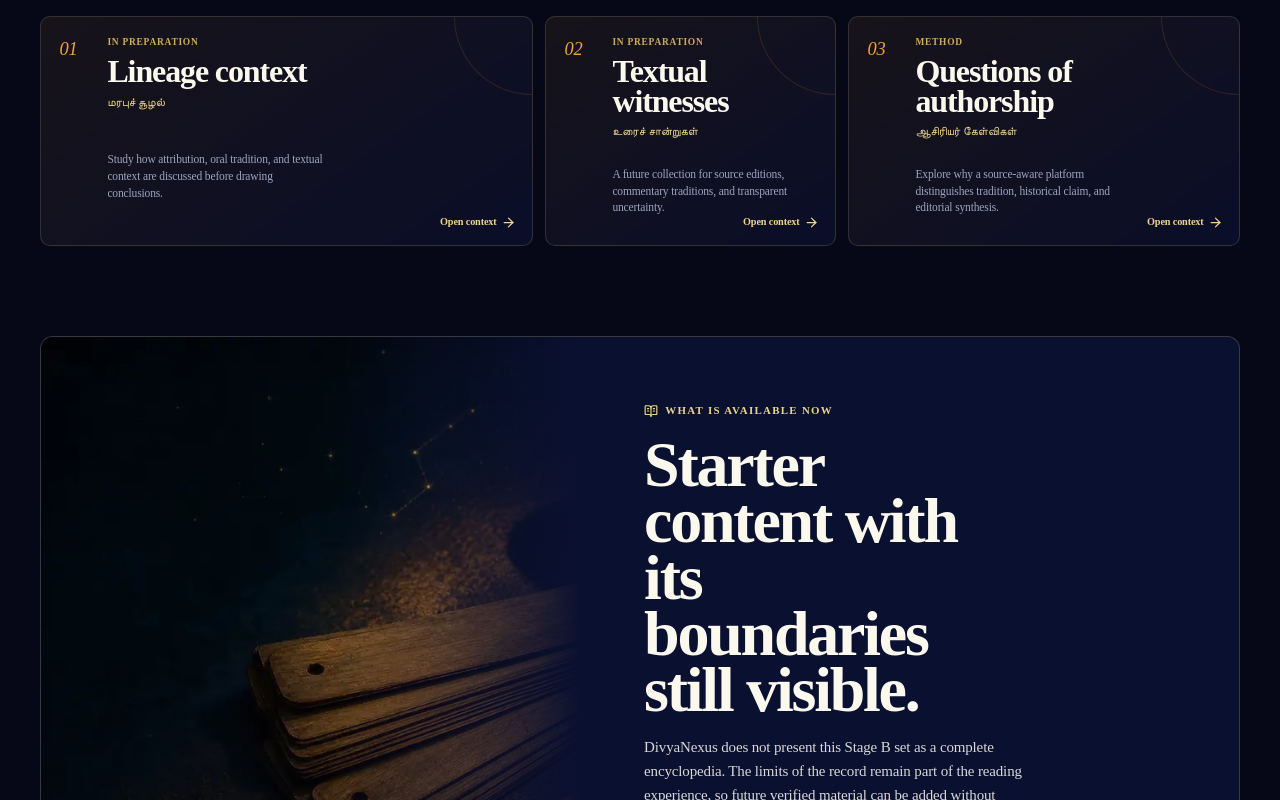
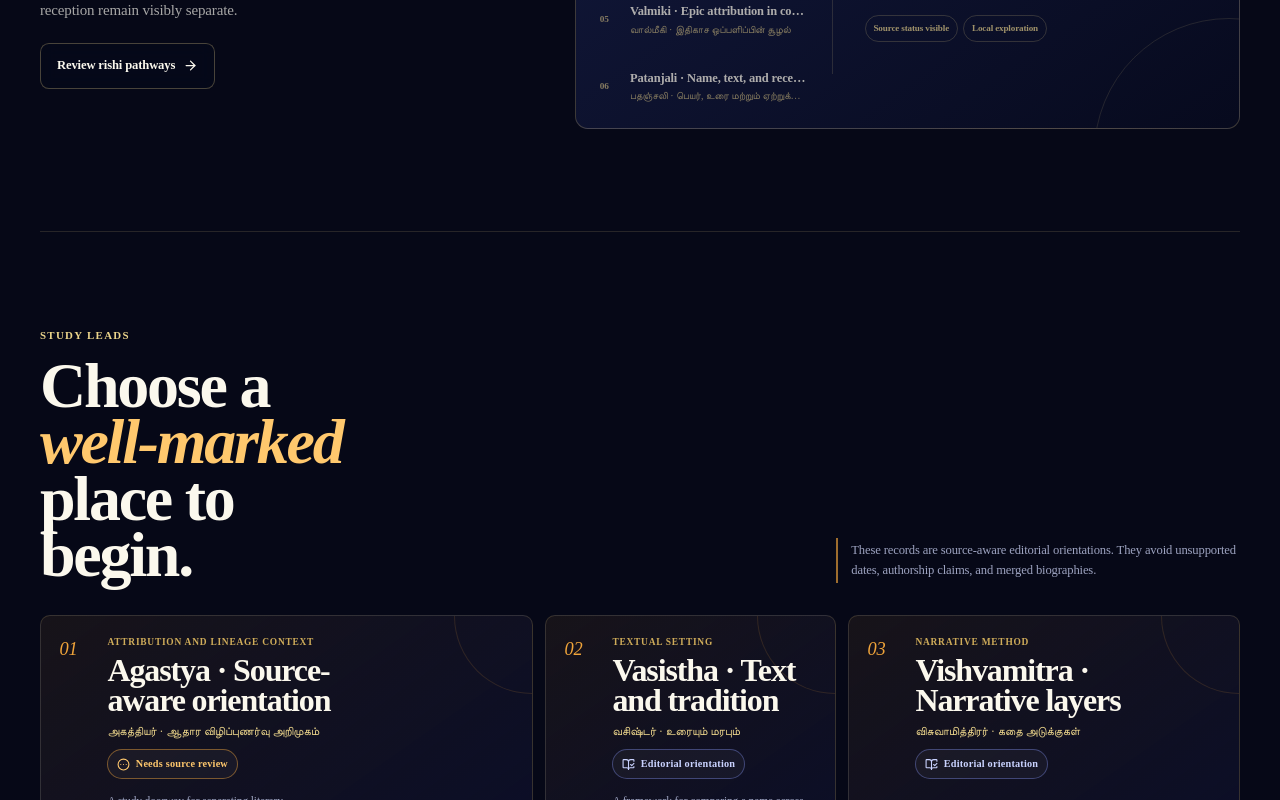
Before and after one commit to ssakthivel02/DivyaNexus, a React (Vite) app in the folder client/: page /rishis in a window 1280 px wide. Shown: the part 1260-2060 px from the top of the page. Built offline with nearby package versions, Linux system fonts and the light colour scheme.

Commit message:
feat: replace directory placeholders with editorial depth records

```diff
--- a/client/src/pages/ContentDirectory.tsx
+++ b/client/src/pages/ContentDirectory.tsx
@@ -5,22 +5,36 @@
 import { useState } from "react";
 import { ArrowRight, BookOpenText, CheckCircle2, Compass, Sparkles, Stars } from "lucide-react";
 import { Link } from "wouter";
-import { ASSETS, learningPaths, records, temples } from "@/data/content";
+import { ASSETS, learningPaths, temples } from "@/data/content";
 import { deityEditorialCards as deities } from "@/data/deityEditorial";
+import { getEditorialRecordsByCollection, type EditorialCollection, type EditorialStatus } from "@/data/editorial";
+import { EditorialStatusBadge } from "@/components/EditorialStatusBadge";
 import { Reveal } from "@/components/Reveal";
 
 type DirectoryKind = "deities" | "temples" | "rishis" | "festivals" | "glossary" | "life-guidance" | "learning" | "kids";
-type Card = { title: string; tamil: string; detail: string; tag?: string; source?: string };
+type Card = { title: string; tamil: string; detail: string; tag?: string; source?: string; status?: EditorialStatus };
 type Details = { eyebrow: string; title: string; tamil: string; description: string; image: string; alt: string; note: string; scene: string; action: string; cards: readonly Card[] };
-
 type ImmersionOption = { title: string; tamil: string; detail: string; cue: string };
 
+function editorialCards(collection: EditorialCollection): Card[] {
+  return getEditorialRecordsByCollection(collection).map((record) => ({
+    title: record.title,
+    tamil: record.tamilTitle,
+    detail: record.summary,
+    tag: record.focus,
+    status: record.status,
+  }));
+}
+
 const immersionSets: Partial<Record<DirectoryKind, { eyebrow: string; title: string; description: string; action: string; items: ImmersionOption[] }>> = {
-  "life-guidance": { eyebrow: "Reflection constellation", title: "Choose what you are carrying today.", description: "This reflection tool does not predict, diagnose, or promise outcomes. It simply opens a well-marked direction for thoughtful study.", action: "Open a bounded Ask Divya prompt", items: [{ title: "Peace", tamil: "அமைதி", detail: "A quiet starting point for attention, rest, and reflection.", cue: "Reflect" }, { title: "Courage", tamil: "தைரியம்", detail: "A gentle prompt about steadiness without promising control.", cue: "Reflect" }, { title: "Focus", tamil: "கவனம்", detail: "A study direction for attention and deliberate action.", cue: "Study" }, { title: "Duty", tamil: "கடமை", detail: "A context-sensitive question about responsibility and relationship.", cue: "Study" }, { title: "Wisdom", tamil: "ஞானம்", detail: "A source-aware doorway to careful interpretation.", cue: "Learn" }, { title: "Devotion", tamil: "பக்தி", detail: "A respectful starting point for tradition and personal reflection.", cue: "Learn" }] },
-  learning: { eyebrow: "Study pathway", title: "Select a pace, not a leaderboard.", description: "The journeys below are browser-local starter paths. There are no streaks or pressure mechanics in this stage.", action: "Start this learning path", items: learningPaths.map((path) => ({ title: path.title, tamil: path.level, detail: `${path.length} · ${path.detail}`, cue: "Path" })) },
-  kids: { eyebrow: "Family pathway", title: "Choose an age-aware doorway.", description: "This preview is made for shared learning and does not collect child data or enable unsafe chat.", action: "Explore the safe preview", items: [{ title: "5–7", tamil: "கதை நேரம்", detail: "A gentle story-and-wonder starting point designed for shared reading.", cue: "Family" }, { title: "8–10", tamil: "கேள்வி நேரம்", detail: "A guided character and context pathway for curious learners.", cue: "Family" }, { title: "11–13", tamil: "கற்றல் பயணம்", detail: "A more independent study preview with clear adult context.", cue: "Family" }] },
+  "life-guidance": { eyebrow: "Reflection constellation", title: "Choose what you are carrying today.", description: "This reflection tool does not predict, diagnose, or promise outcomes. It simply opens a well-marked direction for thoughtful study.", action: "Open a bounded Ask Divya prompt", items: getEditorialRecordsByCollection("Guidance").map((record) => ({ title: record.title, tamil: record.tamilTitle, detail: record.summary, cue: record.focus })) },
+  learning: { eyebrow: "Study pathway", title: "Select a pace, not a leaderboard.", description: "The journeys below are browser-local starter paths. There are no streaks or pressure mechanics in this stage.", action: "Start this learning path", items: getEditorialRecordsByCollection("Learning").map((record) => ({ title: record.title, tamil: record.tamilTitle, detail: record.summary, cue: record.focus })) },
+  kids: { eyebrow: "Family pathway", title: "Choose a family-safe doorway.", description: "These pathways are designed for shared learning and do not collect child data or enable unrestricted child chat.", action: "Explore the safe preview", items: getEditorialRecordsByCollection("Kids").map((record) => ({ title: record.title, tamil: record.tamilTitle, detail: record.summary, cue: record.focus })) },
   deities: { eyebrow: "Context constellation", title: "Ten foundational doorways, held with care.", description: "Select an editorial overview to keep symbols, source context, and learning links in view rather than collapsing tradition into a single claim.", action: "Open editorial context", items: deities.map((deity) => ({ title: deity.title, tamil: deity.tamil, detail: deity.detail, cue: deity.source || "Context" })) },
   temples: { eyebrow: "Regional observatory", title: "Move through place without inventing travel facts.", description: "This starter atlas is for architecture, practice, and memory. Current access, pricing, and local timings are intentionally not supplied without verification.", action: "Trace this study route", items: temples.map((temple) => ({ title: temple.title, tamil: temple.tamil, detail: temple.detail, cue: temple.tag || "Journey" })) },
+  rishis: { eyebrow: "Lineage observatory", title: "Read a name through its sources.", description: "Attribution, textual setting, lineage memory, and later reception remain visibly separate.", action: "Review rishi pathways", items: getEditorialRecordsByCollection("Rishi").map((record) => ({ title: record.title, tamil: record.tamilTitle, detail: record.summary, cue: record.focus })) },
+  festivals: { eyebrow: "Festival observatory", title: "Region, season, and memory in context.", description: "Dates and local practice are not universalised; every pathway keeps variation visible.", action: "Review festival pathways", items: getEditorialRecordsByCollection("Festival").map((record) => ({ title: record.title, tamil: record.tamilTitle, detail: record.summary, cue: record.focus })) },
+  glossary: { eyebrow: "Word observatory", title: "One term can hold many contexts.", description: "Tamil, English, textual setting, and tradition remain visible instead of forcing false one-word equivalence.", action: "Explore glossary pathways", items: getEditorialRecordsByCollection("Glossary").map((record) => ({ title: record.title, tamil: record.tamilTitle, detail: record.summary, cue: record.focus })) },
 };
 
 function DirectoryImmersion({ kind }: { kind: DirectoryKind }) {
@@ -29,7 +43,7 @@ function DirectoryImmersion({ kind }: { kind: DirectoryKind }) {
   if (!immersion) return null;
   const selected = immersion.items[active] ?? immersion.items[0];
   return <section className={`directory-immersion directory-immersion--${kind}`} aria-labelledby={`${kind}-immersion-title`}>
-    <div className="directory-immersion__copy"><p className="scene-kicker"><Sparkles size={14} aria-hidden="true" />{immersion.eyebrow}</p><h2 id={`${kind}-immersion-title`}>{immersion.title}</h2><p>{immersion.description}</p><Link className="button button--glass" href={kind === "life-guidance" ? "/ask-divya" : "/sources"}>{immersion.action}<ArrowRight size={15} aria-hidden="true" /></Link></div>
+    <div className="directory-immersion__copy"><p className="scene-kicker"><Sparkles size={14} aria-hidden="true" />{immersion.eyebrow}</p><h2 id={`${kind}-immersion-title`}>{immersion.title}</h2><p>{immersion.description}</p><Link className="button button--glass" href={kind === "life-guidance" ? "/ask-divya" : "/collection-status"}>{immersion.action}<ArrowRight size={15} aria-hidden="true" /></Link></div>
     <div className="directory-immersion__stage">
       <div className="directory-immersion__nodes" role="tablist" aria-label={`${kind} interactive index`}>{immersion.items.map((item, index) => <button key={item.title} role="tab" aria-selected={index === active} className={index === active ? "is-active" : ""} onClick={() => setActive(index)}><span>{String(index + 1).padStart(2, "0")}</span><strong>{item.title}</strong><small lang="ta">{item.tamil}</small></button>)}</div>
       <article className="directory-immersion__selection" aria-live="polite"><p>{selected.cue}</p><h3>{selected.title}<span lang="ta">{selected.tamil}</span></h3><p>{selected.detail}</p><div><span>Source status visible</span><span>Local exploration</span></div></article>
@@ -40,17 +54,17 @@ function DirectoryImmersion({ kind }: { kind: DirectoryKind }) {
 const directoryDetails: Record<DirectoryKind, Details> = {
   deities: { eyebrow: "Deity universe", title: "Symbols, stories, and reverence in context.", tamil: "மரியாதையுடன் அறியுங்கள்", description: "Approach ten foundational traditions through carefully marked editorial overview cards. Identity, symbolism, worship context, and related learning remain distinct rather than compressed into a single claim.", image: ASSETS.deity, alt: "Museum-style tableau of respectful sacred symbols in warm lamplight", scene: "A constellation of traditions", action: "Explore deity context", note: "These ten cards are editorial orientation records. Detailed citations should be added only after record-level source review.", cards: deities },
   temples: { eyebrow: "Temple journeys", title: "Architecture, practice, and place.", tamil: "கட்டிடக்கலை, மரபு, இடம்", description: "Temple learning is a journey through architecture, regional memory, and devotional practice. This starter experience intentionally does not invent travel details, current rules, or local timings.", image: ASSETS.temple, alt: "Temple silhouette and water tank at a blue-gold dawn", scene: "A route through place and memory", action: "Trace temple journeys", note: "Visitor and travel information remains absent until verified for each location.", cards: temples },
-  rishis: { eyebrow: "Rishis & lineages", title: "Learn the context around a name.", tamil: "பெயருக்கு அப்பாற்பட்ட சூழல்", description: "A future route for teacher traditions, textual attribution, and historical context. This entry does not simplify diverse lineages into a single biography.", image: ASSETS.scripture, alt: "Illuminated manuscripts and constellation-like archive shelves", scene: "Lineage is more than a label", action: "Study the method", note: "Verified source editions and attribution review are required before individual biographical records are expanded.", cards: [{ title: "Lineage context", tamil: "மரபுச் சூழல்", detail: "Study how attribution, oral tradition, and textual context are discussed before drawing conclusions.", tag: "In preparation" }, { title: "Textual witnesses", tamil: "உரைச் சான்றுகள்", detail: "A future collection for source editions, commentary traditions, and transparent uncertainty.", tag: "In preparation" }, { title: "Questions of authorship", tamil: "ஆசிரியர் கேள்விகள்", detail: "Explore why a source-aware platform distinguishes tradition, historical claim, and editorial synthesis.", tag: "Method" }] },
-  festivals: { eyebrow: "Festival pathways", title: "Observe the diversity within observance.", tamil: "கடைபிடிப்பின் பல்வகைமை", description: "Festival pathways will acknowledge regional practice, calendar variation, and community context rather than treating one local custom as universal.", image: ASSETS.wisdom, alt: "Palm-leaf manuscript, lamp, and gentle star-map projection", scene: "Rhythm, region, and remembrance", action: "Explore observance context", note: "Dates, times, and local observance details require an updated verified source before publication.", cards: [{ title: "Seasonal rhythms", tamil: "காலச் சுழற்சிகள்", detail: "A learning entry about how calendars, seasons, and community practices can relate.", tag: "Context-first" }, { title: "Regional practice", tamil: "வட்டார மரபு", detail: "Explore difference with care rather than treating it as an error.", tag: "In preparation" }, { title: "Shared learning", tamil: "பகிர்ந்த கற்றல்", detail: "Future materials may pair observance context with cited cultural sources.", tag: "In preparation" }] },
-  glossary: { eyebrow: "Glossary", title: "Words change with their context.", tamil: "சூழலோடு சொற்கள் மாறுகின்றன", description: "A bilingual glossary that resists false one-word equivalence. Source, speaker, translation choice, and tradition can each shape a term.", image: ASSETS.scripture, alt: "Illuminated manuscript shelves in a celestial archive", scene: "A word is a doorway", action: "Open glossary paths", note: "Glossary entries are editorial context, not a universal replacement for specialist translation.", cards: records.filter((record) => record.category === "Glossary").map((record) => ({ title: record.title, tamil: record.tamilTitle, detail: record.englishMeaning, source: record.source })) },
-  "life-guidance": { eyebrow: "Life guidance", title: "Reflection without guarantees.", tamil: "உறுதியளிக்காத சிந்தனை", description: "Use tradition as a prompt for thought, not as a replacement for care, professional advice, or certainty about the future.", image: ASSETS.guidance, alt: "Golden constellation wheel over a quiet twilight horizon", scene: "A question for the road ahead", action: "Begin a reflection", note: "These tools do not offer medical, legal, financial, or supernatural guidance.", cards: [{ title: "Peace", tamil: "அமைதி", detail: "A source-linked prompt about attention, rest, and reflection—not an outcome claim.", tag: "Reflect" }, { title: "Duty", tamil: "கடமை", detail: "Study a context-sensitive question about responsibility, relationship, and action.", tag: "Reflect" }, { title: "Courage", tamil: "தைரியம்", detail: "A thoughtful path toward steadiness that does not promise control over circumstances.", tag: "Reflect" }] },
-  learning: { eyebrow: "Learning paths", title: "Move slowly enough to understand.", tamil: "புரிந்துகொள்ள மெதுவாக நகருங்கள்", description: "Short, pressure-free sequences connect a record, a source question, and a reflection. Progress remains browser-local in this stage.", image: ASSETS.learning, alt: "Learner following a manuscript and constellation pathway", scene: "A human pace, not a progress race", action: "Start a learning path", note: "No streaks, rankings, or manipulative pressure appear in this learning experience.", cards: learningPaths.map((path) => ({ title: path.title, tamil: path.level, detail: `${path.length} · ${path.detail}`, tag: "Start path" })) },
-  kids: { eyebrow: "Kids universe", title: "Gentle curiosity, clear boundaries.", tamil: "மென்மையான ஆர்வம், தெளிவான எல்லைகள்", description: "A child-friendly preview for stories, character learning, daily wonder, and future quizzes. It avoids pressure mechanics and keeps adult context visible.", image: ASSETS.kids, alt: "Children sharing an illuminated folio in a warm storybook scene", scene: "Shared wonder, without pressure", action: "Open kids universe", note: "This Stage B preview does not collect child data or replace caregiver or teacher guidance.", cards: [{ title: "Story trails", tamil: "கதைப் பாதைகள்", detail: "Future short stories with source notes, age guidance, and calm reflection prompts.", tag: "Ages 7+ preview" }, { title: "Character cards", tamil: "பாத்திர அட்டைகள்", detail: "A respectful way to learn themes, names, and cultural context without gamified pressure.", tag: "Ages 8+ preview" }, { title: "Daily wonder", tamil: "தினசரி ஆச்சரியம்", detail: "Tiny questions designed for conversation, not right-or-wrong competition.", tag: "Family preview" }] },
+  rishis: { eyebrow: "Rishis & lineages", title: "Learn the context around a name.", tamil: "பெயருக்கு அப்பாற்பட்ட சூழல்", description: "Attribution, textual setting, lineage memory, and historical uncertainty are separated rather than compressed into one biography.", image: ASSETS.scripture, alt: "Illuminated manuscripts and constellation-like archive shelves", scene: "Lineage is more than a label", action: "Study the method", note: "These records are source-aware editorial orientations. They avoid unsupported dates, authorship claims, and merged biographies.", cards: editorialCards("Rishi") },
+  festivals: { eyebrow: "Festival pathways", title: "Observe the diversity within observance.", tamil: "கடைபிடிப்பின் பல்வகைமை", description: "Festival pathways acknowledge regional practice, calendar variation, family memory, and community context rather than treating one local custom as universal.", image: ASSETS.wisdom, alt: "Palm-leaf manuscript, lamp, and gentle star-map projection", scene: "Rhythm, region, and remembrance", action: "Explore observance context", note: "Dates, travel details, fasting guidance, and local arrangements require current verification.", cards: editorialCards("Festival") },
+  glossary: { eyebrow: "Glossary", title: "Words change with their context.", tamil: "சூழலோடு சொற்கள் மாறுகின்றன", description: "A bilingual glossary that resists false one-word equivalence. Source, speaker, translation choice, and tradition can each shape a term.", image: ASSETS.scripture, alt: "Illuminated manuscript shelves in a celestial archive", scene: "A word is a doorway", action: "Open glossary paths", note: "Glossary entries are editorial context, not a universal replacement for specialist translation.", cards: editorialCards("Glossary") },
+  "life-guidance": { eyebrow: "Life guidance", title: "Reflection without guarantees.", tamil: "உறுதியளிக்காத சிந்தனை", description: "Use tradition as a prompt for thought, not as a replacement for care, professional advice, or certainty about the future.", image: ASSETS.guidance, alt: "Golden constellation wheel over a quiet twilight horizon", scene: "A question for the road ahead", action: "Begin a reflection", note: "These tools do not offer medical, legal, financial, or supernatural guidance.", cards: editorialCards("Guidance") },
+  learning: { eyebrow: "Learning paths", title: "Move slowly enough to understand.", tamil: "புரிந்துகொள்ள மெதுவாக நகருங்கள்", description: "Short, pressure-free sequences connect a record, a source question, and a reflection. Progress remains browser-local in this stage.", image: ASSETS.learning, alt: "Learner following a manuscript and constellation pathway", scene: "A human pace, not a progress race", action: "Start a learning path", note: "No streaks, rankings, or manipulative pressure appear in this learning experience.", cards: editorialCards("Learning") },
+  kids: { eyebrow: "Kids universe", title: "Gentle curiosity, clear boundaries.", tamil: "மென்மையான ஆர்வம், தெளிவான எல்லைகள்", description: "Family-safe story, vocabulary, symbol, festival, and respectful-question pathways keep adult context visible.", image: ASSETS.kids, alt: "Children sharing an illuminated folio in a warm storybook scene", scene: "Shared wonder, without pressure", action: "Open kids universe", note: "This preview does not collect child data or replace caregiver or teacher guidance.", cards: editorialCards("Kids") },
 };
 
 export default function ContentDirectory({ kind }: { kind: DirectoryKind }) {
   const data = directoryDetails[kind];
-  const primaryDestination = kind === "life-guidance" ? "/ask-divya" : kind === "learning" ? "/learning" : "/sources";
+  const primaryDestination = kind === "life-guidance" ? "/ask-divya" : "/collection-status";
   return <main id="main-content" className={`page-main directory-cinema directory-cinema--${kind}`}>
     <section className="directory-hero">
       <img src={data.image} alt={data.alt} fetchPriority="high" />
@@ -62,8 +76,8 @@ export default function ContentDirectory({ kind }: { kind: DirectoryKind }) {
     <DirectoryImmersion kind={kind} />
     <section className="directory-contents">
       <Reveal className="directory-contents__intro"><div><p className="scene-kicker">Study leads</p><h2>Choose a <em>well-marked</em> place to begin.</h2></div><p>{data.note}</p></Reveal>
-      <div className="directory-trail-grid">{data.cards.map((card, index) => <Link href={primaryDestination} key={`${card.title}-${index}`} className="directory-trail-card"><span className="directory-trail-card__number">{String(index + 1).padStart(2, "0")}</span><div><p className="directory-trail-card__kind">{card.tag || card.source || "Starter context"}</p><h3>{card.title}</h3><p lang="ta">{card.tamil}</p></div><p className="directory-trail-card__detail">{card.detail}</p><span className="directory-trail-card__arrow">Open context <ArrowRight size={15} aria-hidden="true" /></span></Link>)}</div>
+      <div className="directory-trail-grid">{data.cards.map((card, index) => <Link href={primaryDestination} key={`${card.title}-${index}`} className="directory-trail-card"><span className="directory-trail-card__number">{String(index + 1).padStart(2, "0")}</span><div><p className="directory-trail-card__kind">{card.tag || card.source || "Starter context"}</p><h3>{card.title}</h3><p lang="ta">{card.tamil}</p>{card.status && <EditorialStatusBadge status={card.status} />}</div><p className="directory-trail-card__detail">{card.detail}</p><span className="directory-trail-card__arrow">Open context <ArrowRight size={15} aria-hidden="true" /></span></Link>)}</div>
     </section>
-    <section className="directory-ethos"><Reveal><div className="directory-ethos__visual"><img src={kind === "life-guidance" ? ASSETS.ask : ASSETS.heroArchive} alt="" loading="lazy" /><span>{data.action}</span></div><div className="directory-ethos__copy"><p className="scene-kicker"><BookOpenText size={14} aria-hidden="true" />What is available now</p><h2>Starter content with its boundaries still visible.</h2><p>DivyaNexus does not present this Stage B set as a complete encyclopedia. The limits of the record remain part of the reading experience, so future verified material can be added without hiding provenance.</p><div className="cinema-hero__actions"><Link className="button button--primary" href="/sources"><CheckCircle2 size={16} aria-hidden="true" />Review source method</Link><Link className="button button--glass" href="/ask-divya"><Sparkles size={16} aria-hidden="true" />Ask a bounded question</Link></div></div></Reveal></section>
+    <section className="directory-ethos"><Reveal><div className="directory-ethos__visual"><img src={kind === "life-guidance" ? ASSETS.ask : ASSETS.heroArchive} alt="" loading="lazy" /><span>{data.action}</span></div><div className="directory-ethos__copy"><p className="scene-kicker"><BookOpenText size={14} aria-hidden="true" />What is available now</p><h2>Expanded content with its boundaries still visible.</h2><p>DivyaNexus does not present this set as a complete encyclopedia. Review status remains part of every pathway so verified material can be added without hiding provenance.</p><div className="cinema-hero__actions"><Link className="button button--primary" href="/collection-status"><CheckCircle2 size={16} aria-hidden="true" />Review collection status</Link><Link className="button button--glass" href="/ask-divya"><Sparkles size={16} aria-hidden="true" />Ask a bounded question</Link></div></div></Reveal></section>
   </main>;
 }
```
